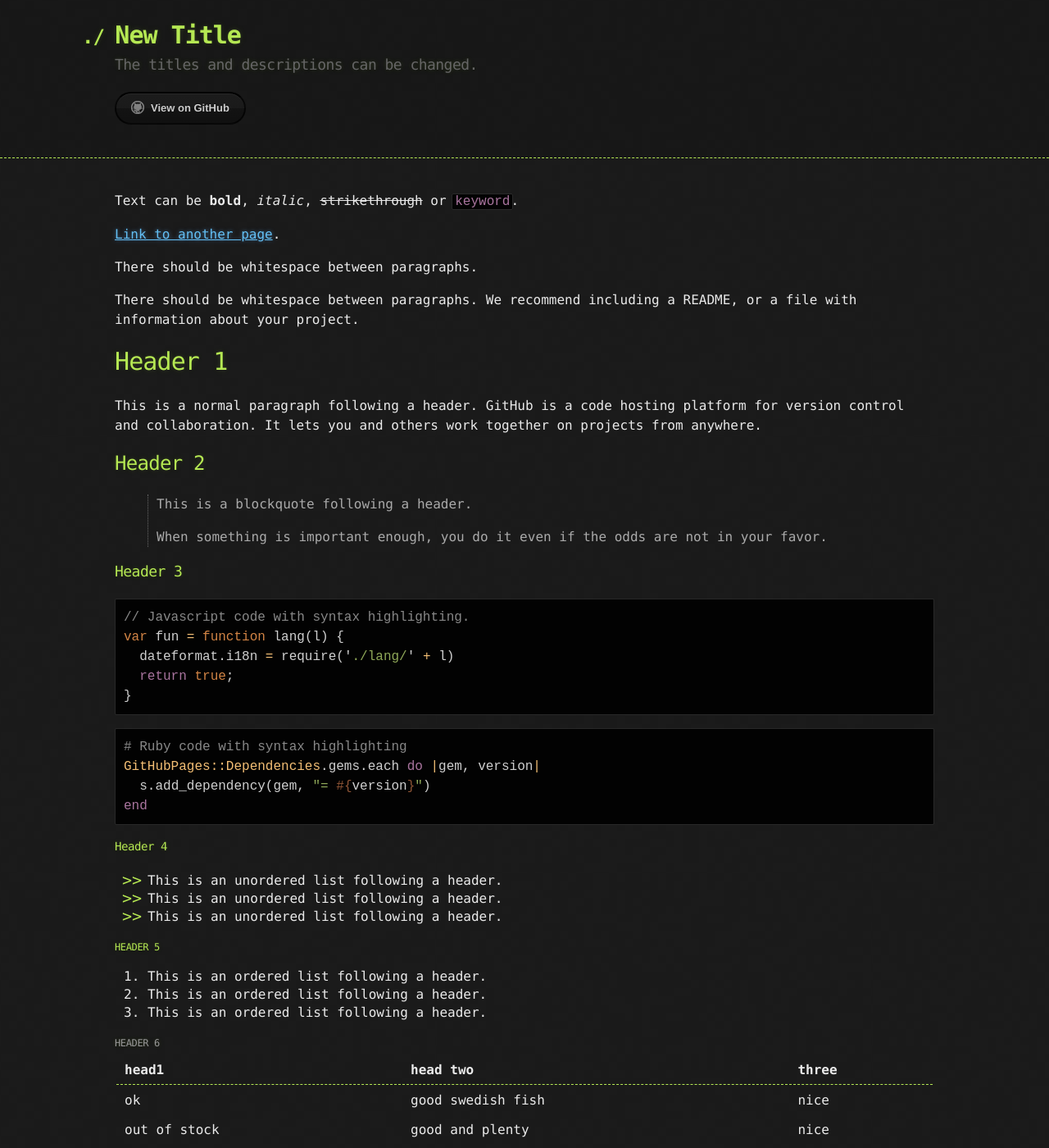
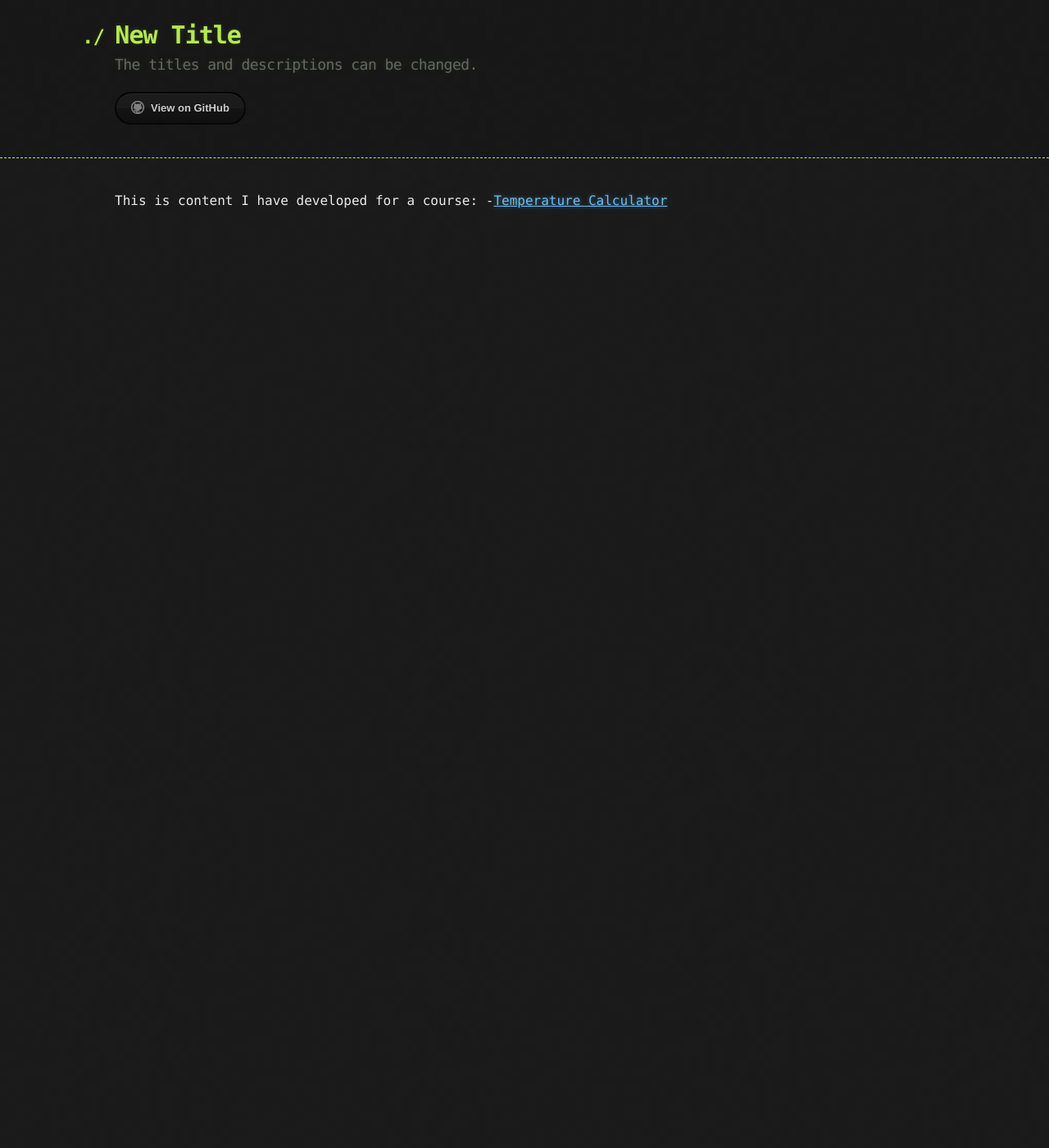
Before and after one commit to englundj/englundj.github.io, a Jekyll site: the page built from index.md, in a window 1280 px wide and 1400 px high. Shown: the whole window at 82% size. Built offline with Jekyll 4.4.1, drawn with Linux system fonts in a browser that asks for light colours; our own code applies the rules of GitHub Pages for plain Markdown files; some of the changed text lies outside the part shown.

Commit message:
Update index.md

````diff
--- a/index.md
+++ b/index.md
@@ -3,122 +3,5 @@
 description: The titles and descriptions can be changed.
 ---
 
-Text can be **bold**, _italic_, ~~strikethrough~~ or `keyword`.
-
-[Link to another page](./another-page.html).
-
-There should be whitespace between paragraphs.
-
-There should be whitespace between paragraphs. We recommend including a README, or a file with information about your project.
-
-# Header 1
-
-This is a normal paragraph following a header. GitHub is a code hosting platform for version control and collaboration. It lets you and others work together on projects from anywhere.
-
-## Header 2
-
-> This is a blockquote following a header.
->
-> When something is important enough, you do it even if the odds are not in your favor.
-
-### Header 3
-
-```js
-// Javascript code with syntax highlighting.
-var fun = function lang(l) {
-  dateformat.i18n = require('./lang/' + l)
-  return true;
-}
-```
-
-```ruby
-# Ruby code with syntax highlighting
-GitHubPages::Dependencies.gems.each do |gem, version|
-  s.add_dependency(gem, "= #{version}")
-end
-```
-
-#### Header 4
-
-*   This is an unordered list following a header.
-*   This is an unordered list following a header.
-*   This is an unordered list following a header.
-
-##### Header 5
-
-1.  This is an ordered list following a header.
-2.  This is an ordered list following a header.
-3.  This is an ordered list following a header.
-
-###### Header 6
-
-| head1        | head two          | three |
-|:-------------|:------------------|:------|
-| ok           | good swedish fish | nice  |
-| out of stock | good and plenty   | nice  |
-| ok           | good `oreos`      | hmm   |
-| ok           | good `zoute` drop | yumm  |
-
-### There's a horizontal rule below this.
-
-* * *
-
-### Here is an unordered list:
-
-*   Item foo
-*   Item bar
-*   Item baz
-*   Item zip
-
-### And an ordered list:
-
-1.  Item one
-1.  Item two
-1.  Item three
-1.  Item four
-
-### And a nested list:
-
-- level 1 item
-  - level 2 item
-  - level 2 item
-    - level 3 item
-    - level 3 item
-- level 1 item
-  - level 2 item
-  - level 2 item
-  - level 2 item
-- level 1 item
-  - level 2 item
-  - level 2 item
-- level 1 item
-
-### Small image
-
-![Octocat](https://github.githubassets.com/images/icons/emoji/octocat.png)
-
-### Large image
-
-![Branching](https://guides.github.com/activities/hello-world/branching.png)
-
-
-### Definition lists can be used with HTML syntax.
-
-<dl>
-<dt>Name</dt>
-<dd>Godzilla</dd>
-<dt>Born</dt>
-<dd>1952</dd>
-<dt>Birthplace</dt>
-<dd>Japan</dd>
-<dt>Color</dt>
-<dd>Green</dd>
-</dl>
-
-```
-Long, single-line code blocks should not wrap. They should horizontally scroll if they are too long. This line should be long enough to demonstrate this.
-```
-
-```
-The final element.
-```
+This is content I have developed for a course:
+-[Temperature Calculator](/MiscFiles/index.md)
````
